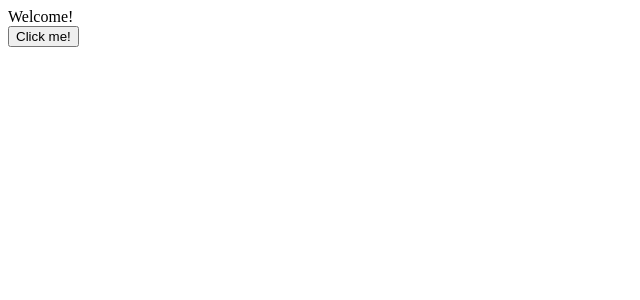
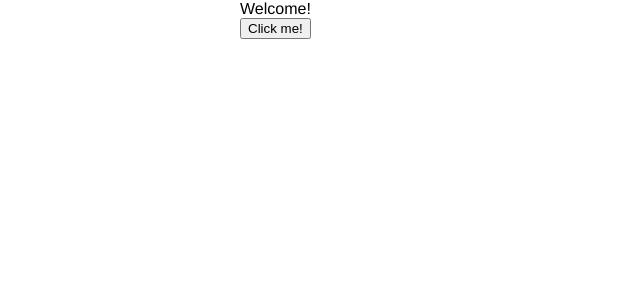
Before and after one commit to DEGoodman/katherine-baby-shower, a Next.js app: page / in a window 1280 px wide. Shown: the top 300 px of the page, without its empty margins (0-640 px from the left). Built offline with nearby package versions, Linux system fonts and the light colour scheme.

Commit message:
add global styles and css module

```diff
--- /dev/null
+++ b/pages/_app.js
@@ -0,0 +1,5 @@
+import '../styles.css'
+
+export default function Application({ Component, pageProps }) {
+	return <Component {...pageProps} />
+}
--- a/pages/pokemon/[pokemon].js
+++ b/pages/pokemon/[pokemon].js
@@ -1,4 +1,5 @@
 import Head from 'next/head'
+import styles from './Pokemon.module.css'
 
 function Pokemon({ pokemon }) {
 	return (
@@ -7,7 +8,7 @@
 				<title>Pokemon: {pokemon?.name}</title>
 				<meta name="viewport" content="initial-scale=1.0, width=device-width" />
 			</Head>
-			<div>
+			<div className={styles.container}>
 				Welcome, {pokemon?.name}!
 				<img src={pokemon?.sprites.front_default} />
 			</div>
--- /dev/null
+++ b/styles.css
@@ -0,0 +1,6 @@
+body {
+	font-family: 'Helvetica', 'Arial', sans-serif;
+	max-width: 800px;
+	margin: 0 auto;
+	padding: 0;
+}
```
Also changed, not shown: pages/pokemon/Pokemon.module.css (added, +19 -0 lines).
